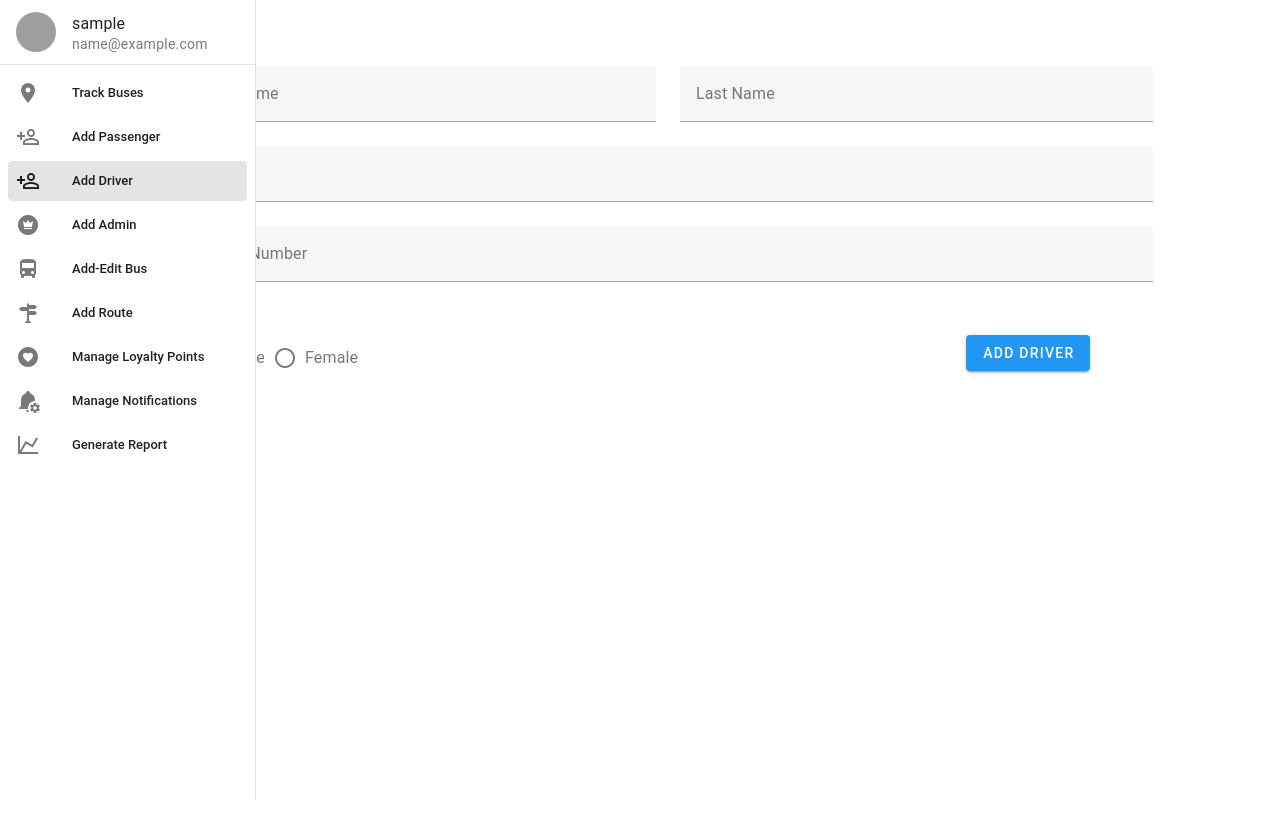
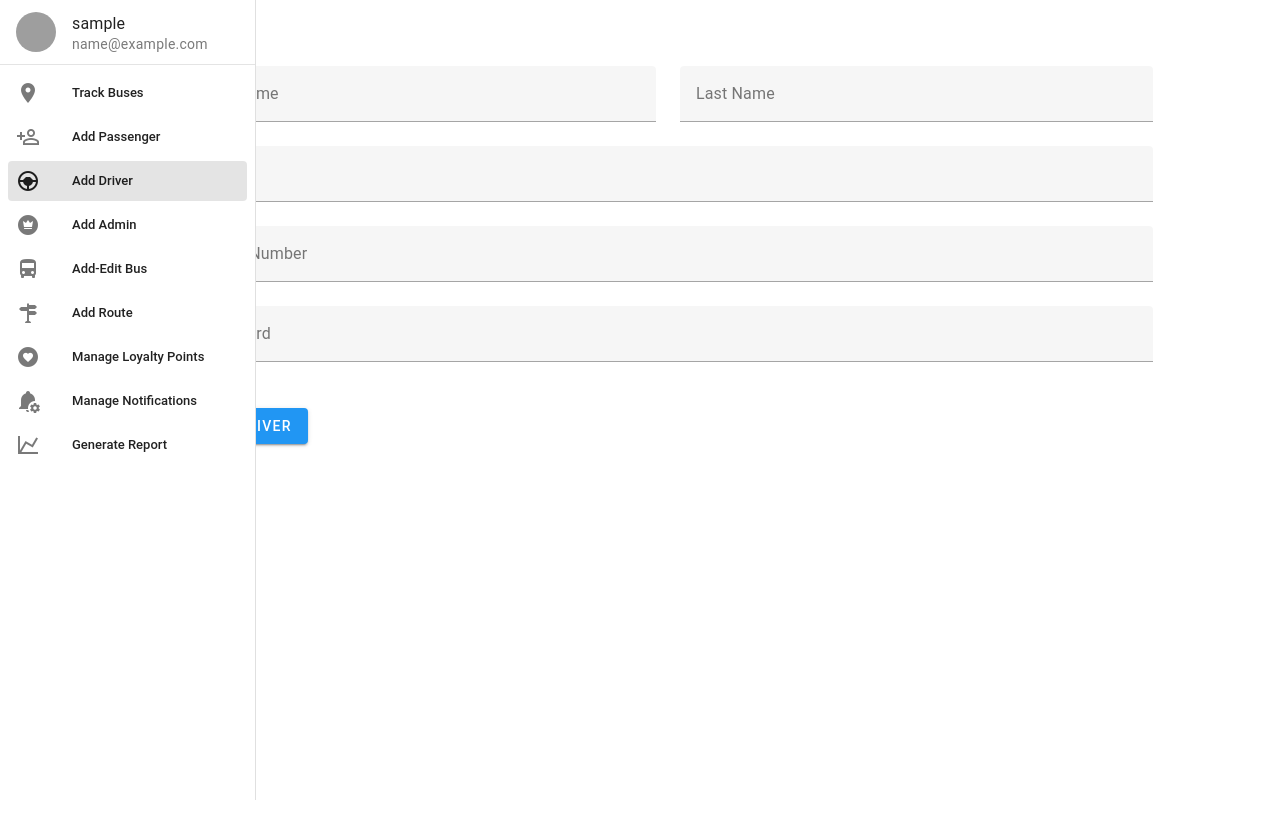
Before and after one commit to JBus-201/jbus-admin, a Vue app: page /add-driver in a window 1280 px wide. Shown: the top 838 px of the page. Built offline with nearby package versions, Linux system fonts and the light colour scheme; sample sign-in values are in the browser's storage; grey boxes are pictures that could not be loaded.

Commit message:
changed status code

```diff
--- a/src/components/side-bar.vue
+++ b/src/components/side-bar.vue
@@ -22,7 +22,7 @@
         to="add-passenger"
       ></v-list-item>
       <v-list-item
-        prepend-icon="mdi-account-plus-outline"
+        prepend-icon="mdi-steering"
         title="Add Driver"
         value="Add Driver"
         to="add-driver"
--- a/src/views/add-admin.vue
+++ b/src/views/add-admin.vue
@@ -33,7 +33,7 @@
         closable
         close-label="Close Alert"
         color="error"
-        title="Duplicate data"
+        title="Duplicate data or invalid data"
       >
         The email or phone number you are using might be used by another user,
         <br />
@@ -84,8 +84,8 @@
         <v-row>
           <v-col offset="1">
             <v-btn color="blue" @click="addAdmin" style="align-self: center"> Add Admin </v-btn>
-          </v-col></v-row
-        >
+          </v-col>
+        </v-row>
       </v-container>
     </v-form>
   </v-app>
@@ -94,7 +94,7 @@
 <script>
 import axios from 'axios'
 export default {
-  name: 'addPassenger',
+  name: 'addAdmin',
   data() {
     return {
       firstName: '',
@@ -147,11 +147,12 @@ export default {
           this.admin,
           {
             headers: {
-              Authorization: `Bearer ${this.$store.state.token}` // replace this.token with your actual token
+              Authorization: `Bearer ${this.$store.state.token}`,
+              'Content-Type': 'application/json'
             }
           }
         )
-        if (response.data.status === 200) {
+        if (response.status === 200 || response.status === 204) {
           console.log(response.data)
           this.successAlert = true
           this.wrongAlert = false
--- a/src/views/add-driver.vue
+++ b/src/views/add-driver.vue
@@ -1,15 +1,51 @@
 <template>
   <v-app>
+    <div v-if="successAlert" style="padding-bottom: 50px">
+      <v-alert
+        v-model="successAlert"
+        border="start"
+        variant="tonal"
+        closable
+        close-label="Close Alert"
+        color="success"
+        title="Driver added successfully"
+      >
+      </v-alert>
+    </div>
+    <div v-if="emptyAlert" style="padding-bottom: 50px">
+      <v-alert
+        v-model="emptyAlert"
+        border="start"
+        variant="tonal"
+        closable
+        close-label="Close Alert"
+        color="error"
+        title="Please fill all fields"
+      >
+        Some fields might be empty
+      </v-alert>
+    </div>
+    <div v-if="wrongAlert" style="padding-bottom: 50px">
+      <v-alert
+        v-model="wrongAlert"
+        border="start"
+        variant="tonal"
+        closable
+        close-label="Close Alert"
+        color="error"
+        title="Duplicate data or invalid data"
+      >
+        The email or phone number you are using might be used by another user,
+        <br />
+        or the email or phone number you are using is not valid.
+      </v-alert>
+    </div>
     <v-form>
       <v-container>
         <v-row>
           <v-col cols="10" md="5" align-self="center" offset="1">
-            <v-text-field
-              v-model="firstName"
-              label="First Name"
-              required
-              hide-details
-            ></v-text-field>
+            <v-text-field v-model="firstName" label="First Name" required hide-details>
+            </v-text-field>
           </v-col>
 
           <v-col cols="12" md="5">
@@ -23,22 +59,20 @@
         </v-row>
         <v-row>
           <v-col cols="12" md="10" offset="1">
-            <v-text-field
-              v-model="phoneNumber"
-              label="Phone Number"
-              hide-details
-              required
-            ></v-text-field>
+            <v-text-field v-model="phoneNumber" label="Phone Number" hide-details required>
+            </v-text-field>
           </v-col>
         </v-row>
         <v-row>
-          <v-col cols="12" md="8" offset="1">
-            <v-radio-group label="Sex" inline v-model="sex">
-              <v-radio label="Male" value="male"></v-radio>
-              <v-radio label="Female" value="female"></v-radio>
-            </v-radio-group>
+          <v-col cols="12" md="10" offset="1">
+            <v-text-field v-model="password" label="Password" type="password" required>
+            </v-text-field
+          ></v-col>
+        </v-row>
+        <v-row>
+          <v-col offset="1">
+            <v-btn color="blue" @click="addDriver" style="align-self: center">Add Driver</v-btn>
           </v-col>
-          <v-btn color="blue" style="align-self: center;" >Add Driver</v-btn>
         </v-row>
       </v-container>
     </v-form>
@@ -46,20 +80,80 @@
 </template>
 
 <script>
+import axios from 'axios'
 export default {
-  name: 'addPassenger',
+  name: 'addDriver',
   data() {
     return {
       firstName: '',
       lastName: '',
       email: '',
       phoneNumber: '',
-      sex: '',
-      driver:{
+      password: '',
+      emptyAlert: false,
+      wrongAlert: false,
+      successAlert: false
+    }
+  },
+  computed: {
+    driver() {
+      return {
         name: this.firstName + ' ' + this.lastName,
         email: this.email,
         phoneNumber: this.phoneNumber,
-        sex:this.sex
+        password: this.password
+      }
+    }
+  },
+  methods: {
+    resetForm() {
+      this.firstName = ''
+      this.lastName = ''
+      this.email = ''
+      this.phoneNumber = ''
+      this.password = ''
+    },
+    async addDriver() {
+      if (
+        !this.firstName ||
+        !this.lastName ||
+        !this.driver.phoneNumber ||
+        !this.driver.email ||
+        !this.driver.password
+      ) {
+        console.error('Missing required Driver fields')
+        this.emptyAlert = true
+        this.wrongAlert = false
+        this.successAlert = false
+        return
+      } else {
+        this.emptyAlert = false
+      }
+      try {
+        const response = await axios.post(
+          'http://vmi1560602.contaboserver.net/api/v1.0/Driver/addDriver',
+          this.driver,
+          {
+            headers: {
+              Authorization: `Bearer ${this.$store.state.token}`,
+              'Content-Type': 'application/json'
+            }
+          }
+        )
+        if (response.status === 200 || response.status === 204) {
+          console.log(response.data)
+          this.successAlert = true
+          this.wrongAlert = false
+          this.emptyAlert = false
+          this.resetForm()
+        }
+      } catch (error) {
+        console.error(error)
+        if (error.response && error.response.status === 400) {
+          this.wrongAlert = true
+          this.emptyAlert = false
+          this.successAlert = false
+        }
       }
     }
   }
--- a/src/views/add-passenger.vue
+++ b/src/views/add-passenger.vue
@@ -33,7 +33,7 @@
         closable
         close-label="Close Alert"
         color="error"
-        title="Duplicate data"
+        title="Duplicate data or invalid data"
       >
         The email or phone number you are using might be used by another user,
         <br />
@@ -150,8 +150,8 @@ export default {
             }
           }
         )
-        if (response.data.status === 200) {
-          console.log(response.data)
+        if (response.status === 200 || response.status === 204) {
+          console.log(response.status)
           this.successAlert = true
           this.wrongAlert = false
           this.emptyAlert = false
```
